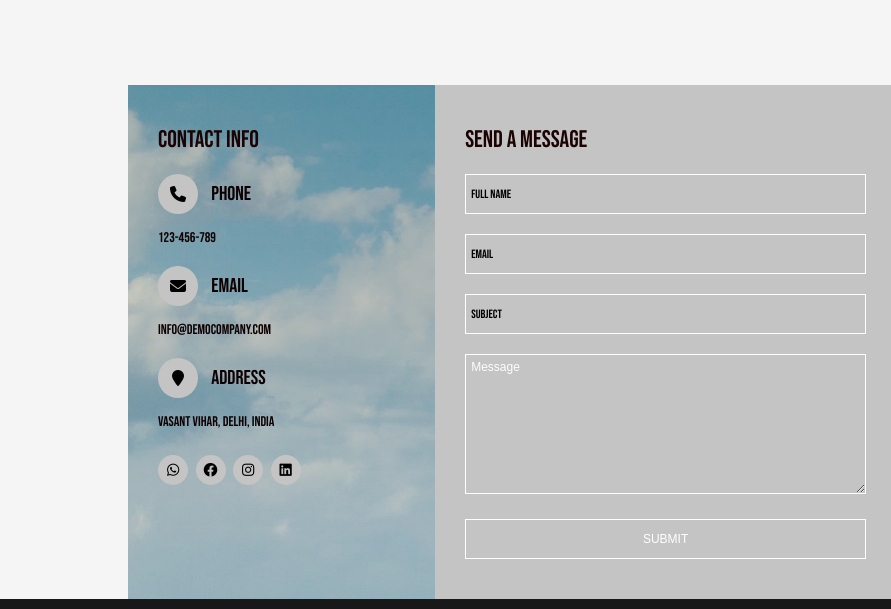
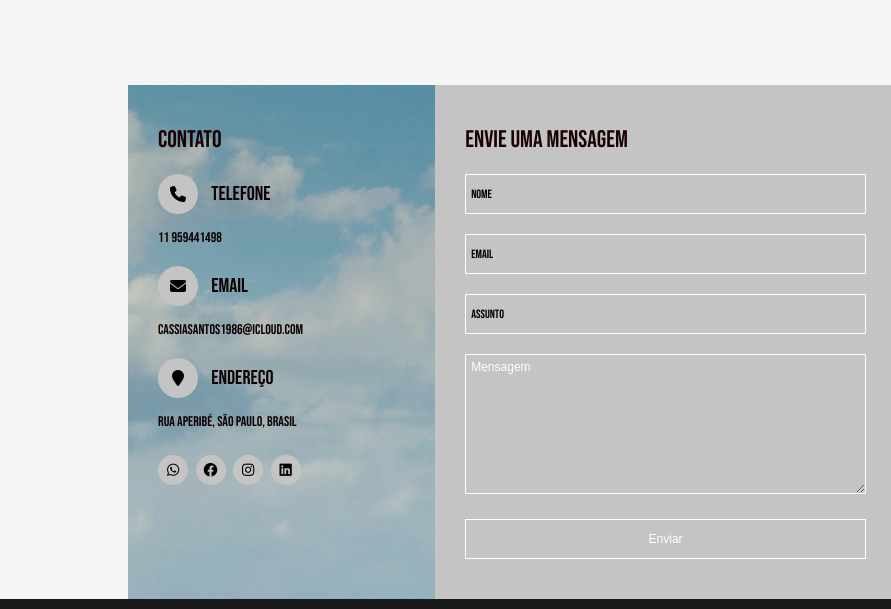
Before and after one commit to saminkka/TCC-Salao-CassiaSantos, a plain HTML site: page contato.html in a window 1280 px wide. Shown: the part 960-1569 px from the top of the page, 0-891 px from the left. Drawn offline with nearby package versions, Linux system fonts and the light colour scheme; files whose address does not match are found by name.

Commit message:
Update contato.html

```diff
--- a/contato.html
+++ b/contato.html
@@ -38,41 +38,35 @@
       </div>
     </section>
 
-
 <main>
   <div class="contact-wrap">
     <div class="contact-in">
-      <h1>Contact Info</h1>
-      <h2><i class="fa fa-phone" aria-hidden="true"></i> Phone</h2>
-      <p>123-456-789</p>
+      <h1> Contato </h1>
+      <h2><i class="fa fa-phone" aria-hidden="true"></i> Telefone</h2>
+      <p>11 959441498</p>
       <h2><i class="fa fa-envelope" aria-hidden="true"></i> Email</h2>
-      <p>info@democompany.com</p>
-      <h2><i class="fa fa-map-marker" aria-hidden="true"></i> Address</h2>
-      <p>Vasant Vihar, Delhi, India</p>
+      <p>cassiasantos1986@icloud.com</p>
+      <h2><i class="fa fa-map-marker" aria-hidden="true"></i> Endereço </h2>
+      <p>Rua Aperibé, São Paulo, Brasil</p>
       <ul>
-        <li><a href="#"><i class="fa-brands fa-whatsapp" aria-hidden="true"></i></a></li>
+        <li><a href="https://api.whatsapp.com/send?phone=5511959441498&text=Ol%C3%A1+"><i class="fa-brands fa-whatsapp" aria-hidden="true"></i></a></li>
         <li><a href="#"><i class="fa-brands fa-facebook" aria-hidden="true"></i></a></li>
-        <li><a href="#"><i class="fa-brands fa-instagram" aria-hidden="true"></i></a></li>
+        <li><a href="https://www.instagram.com/cassia_c_santos/"><i class="fa-brands fa-instagram" aria-hidden="true"></i></a></li>
         <li><a href="#"><i class="fa-brands fa-linkedin" aria-hidden="true"></i></a></li>
       </ul>
     </div>
     <div class="contact-in">
-      <h1>Send a Message</h1>
+      <h1>Envie uma mensagem </h1>
       <form>
-        <input type="text" placeholder="Full Name" class="contact-in-input">
+        <input type="text" placeholder="Nome" class="contact-in-input">
         <input type="text" placeholder="Email" class="contact-in-input">
-        <input type="text" placeholder="Subject" class="contact-in-input">
-        <textarea placeholder="Message" class="contact-in-textarea"></textarea>
-        <input type="submit" value="SUBMIT" class="contact-in-btn">
+        <input type="text" placeholder="Assunto" class="contact-in-input">
+        <textarea placeholder="Mensagem" class="contact-in-textarea"></textarea>
+        <input type="submit" value="Enviar" class="contact-in-btn">
       </form>
     </div>
     <div class="contact-in">
-      <iframe src="https://www.google.com/maps/embed?pb=!1m18!1m12!1m3!1d3660.
-      3001329737085!2d-46.60763379999997!3d-23.449636!2m3!1f0!2f0!3f0!3m2!1i1024!
-      2i768!4f13.1!3m3!1m2!1s0x94cef691608bd173%3A0xabe7e07889bf6faf!2sRua%20Lu%C
-      3%ADs%20de%20Oliveira%20Bulh%C3%B5es%2C%20590%20-%20Jardim%20Daysy%2C%20S%C
-      3%A3o%20Paulo%20-%20SP%2C%2002358-030!5e0!3m2!1spt-BR!2sbr!4v1701212323973!5m2!1spt-BR!2sbr
-      "  style="border:0;" allowfullscreen="" loading="lazy" referrerpolicy="no-referrer-when-downgrade"></iframe>
+      <iframe src="https://www.google.com/maps/embed?pb=!1m18!1m12!1m3!1d3659.781996537462!2d-46.574345724893945!3d-23.468326878863806!2m3!1f0!2f0!3f0!3m2!1i1024!2i768!4f13.1!3m3!1m2!1s0x94cef5bfcb03db99%3A0xf2f46d328bd616b8!2sR.%20Alcina%2C%20189%20-%20Jardim%20Modelo%2C%20S%C3%A3o%20Paulo%20-%20SP%2C%2002237-090!5e0!3m2!1spt-BR!2sbr!4v1701529185951!5m2!1spt-BR!2sbr" width="600" height="450" style="border:0;" allowfullscreen="" loading="lazy" referrerpolicy="no-referrer-when-downgrade"></iframe>
     </div>
   </div>
 </main>
```
